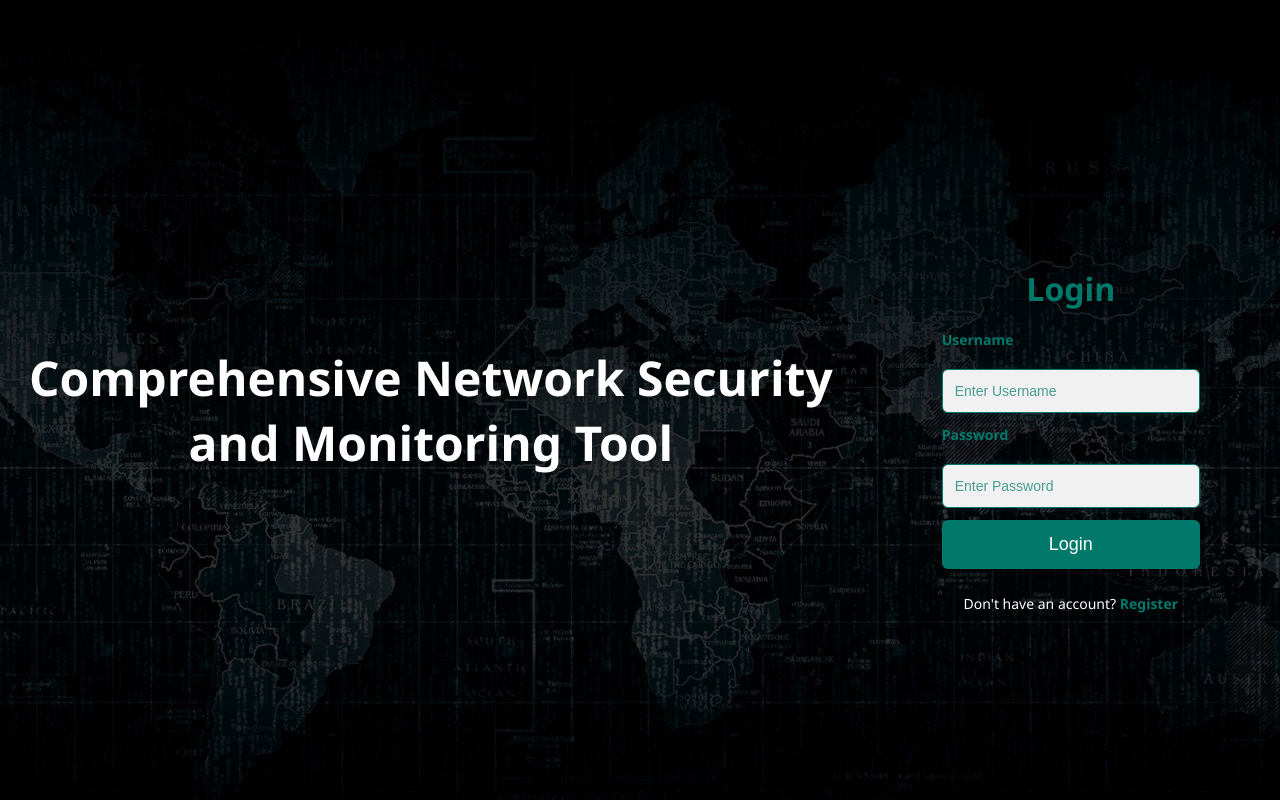
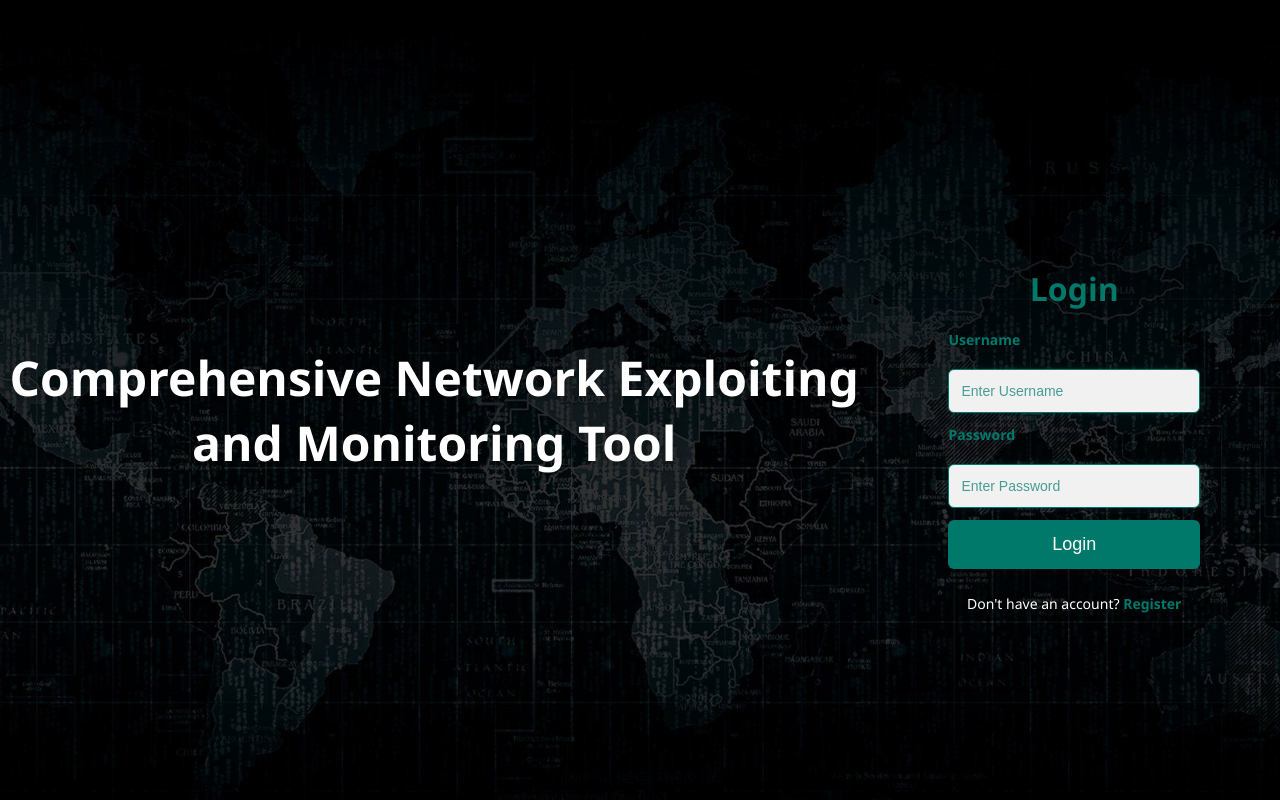
Before and after one commit to Dheeraj1906/network, a plain HTML site: page Front-end/login.html in a window 1280 px wide. Drawn offline with Linux system fonts and the light colour scheme.

Commit message:
name change
name change

```diff
--- a/Front-end/login.html
+++ b/Front-end/login.html
@@ -196,7 +196,7 @@
 <div class="background-overlay"></div>
 
 <!-- Title outside the container -->
-<h1 class="page-title">Comprehensive Network Security and Monitoring Tool</h1>
+<h1 class="page-title">Comprehensive Network Exploiting and Monitoring Tool</h1>
 
 <div class="login-container">
     <h2>Login</h2>
```
Also changed, not shown: Front-end/register.html (+1 -1 lines).
